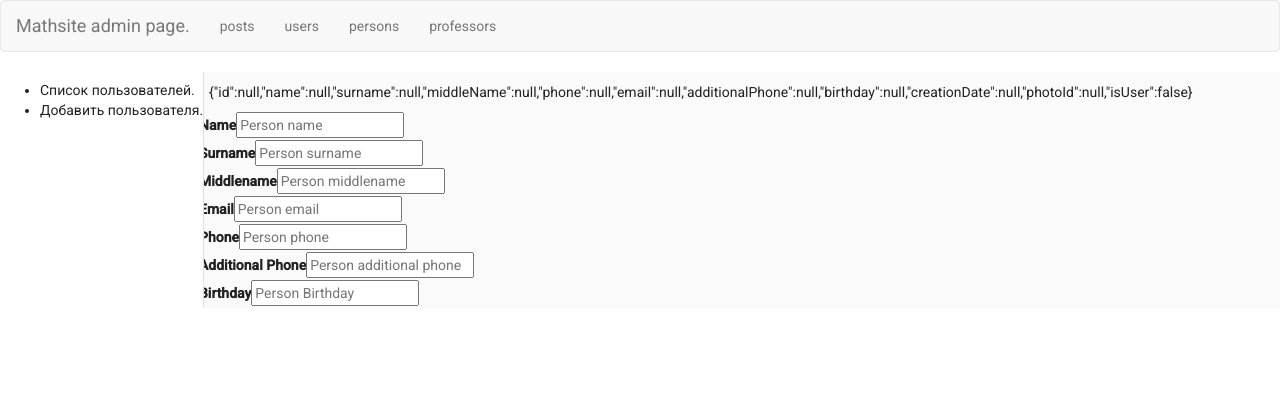
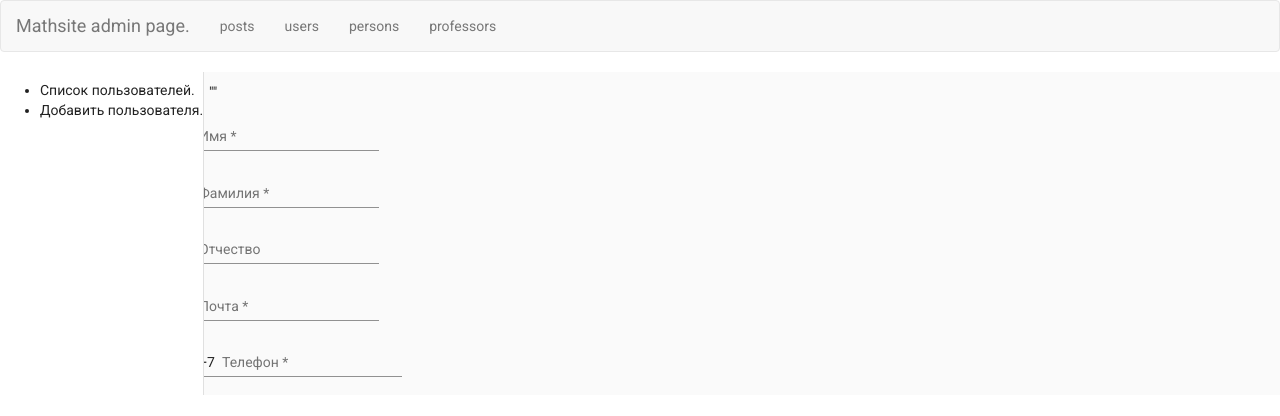
Before and after one commit to YarGU-Demidov/math-admin, an Angular app: page /persons/add in a window 1280 px wide. Shown: the top 416 px of the page. Built offline with nearby package versions, Linux system fonts and the light colour scheme.

Commit message:
Added prettier.js, updated add-persons.component.html with angular/material reactive forms

```diff
--- a/src/app/routes-components/add-persons/add-persons.component.html
+++ b/src/app/routes-components/add-persons/add-persons.component.html
@@ -2,84 +2,35 @@
 	{{ diagnostic() }}
 </div>
 <div class="person-creation-form">
-	<form #personForm="ngForm">
+	<form [formGroup]="addPersonReactiveForm">
 		<div>
-			<label for="person-name">Name</label>
-			<input
-				required
-				pInputText
-				[(ngModel)]="currentPerson.name"
-				type="text"
-				placeholder="Person name"
-				name="name"
-				id="person-name"
-				#personName="ngModel">
+			<mat-form-field>
+				<input matInput placeholder="Имя" formControlName="name" type="text" name="name" id="person-name">
+			</mat-form-field>
 		</div>
 		<div>
-			<label for="person-surname">Surname</label>
-			<input
-				required
-				pInputText
-				[(ngModel)]="currentPerson.surname"
-				type="text"
-				placeholder="Person surname"
-				name="surname"
-				id="person-surname"
-				#personSurname="ngModel">
+			<mat-form-field>
+				<input required matInput placeholder="Фамилия" formControlName="surname" type="text" name="surname" id="person-surname">
+			</mat-form-field>
 		</div>
 		<div>
-			<label for="person-middlename">Middlename</label>
-			<input
-				pInputText
-				[(ngModel)]="currentPerson.middleName"
-				type="text"
-				placeholder="Person middlename"
-				name="middlename"
-				id="person-middlename"
-				#personMiddlename="ngModel">
+			<mat-form-field>
+				<input matInput placeholder="Отчество" formControlName="middlename" type="text" name="middlename" id="person-middlename">
+			</mat-form-field>
 		</div>
 		<div>
-			<label for="person-email">Email</label>
-			<input
-				pInputText
-				type="email"
-				placeholder="Person email"
-				name="email"
-				id="person-email"
-				[(ngModel)]="currentPerson.email"
-				#personEmail="ngModel">
+				<mat-form-field>
+					<input matInput placeholder="Почта" formControlName="email" type="email" name="email" id="person-email">
+					<mat-error *ngIf="addPersonReactiveForm.controls['email'].invalid">
+						Please enter a valid email address
+					</mat-error>
+				</mat-form-field>
 		</div>
 		<div>
-			<label for="person-phone">Phone</label>
-			<input
-				required
-				[(ngModel)]="currentPerson.phone"
-				placeholder="Person phone"
-				mask="+7 (999) 999-99-99"
-				name="phone"
-				id="person-phone"
-				#personPhone="ngModel">
-		</div>
-		<div>
-			<label for="person-add-phone">Additional Phone</label>
-			<input
-				[(ngModel)]="currentPerson.additionalPhone"
-				placeholder="Person additional phone"
-				mask="+7 (999) 999-99-99"
-				name="add-phone"
-				id="person-add-phone"
-				#personAdditionalPhone="ngModel">
-		</div>
-		<div>
-			<label for="person-add-birthday">Birthday</label>
-			<input
-				required
-				[(ngModel)]="currentPerson.birthday"
-				placeholder="Person Birthday"
-				name="person-add-birthday"
-				id="person-add-birthday"
-				dateFormat="dd.mm.yy"
-				#personBirthday="ngModel">
+			<mat-form-field>
+				<span matPrefix>+7 &nbsp;</span>
+				<input matInput placeholder="Телефон" formControlName="phone" name="tel" id="person-phone" mask="+7 (999) 999-99-99">
+			</mat-form-field>
 		</div>
 	</form>
 </div>
--- a/src/app/routes-components/add-persons/add-persons.component.ts
+++ b/src/app/routes-components/add-persons/add-persons.component.ts
@@ -1,28 +1,59 @@
-import { Component, OnInit, Output } from '@angular/core';
-import { Person } from '../../enteties/person';
+import { Component, OnInit, Output } from "@angular/core";
+import { Person } from "../../enteties/person";
+import {
+  FormControl,
+  FormBuilder,
+  Validators,
+  FormGroup
+} from "@angular/forms";
+import { JsonPipe } from "@angular/common";
 
 @Component({
-  selector: 'app-add-persons',
-  templateUrl: './add-persons.component.html',
-  styleUrls: ['./add-persons.component.css']
+  selector: "app-add-persons",
+  templateUrl: "./add-persons.component.html",
+  styleUrls: ["./add-persons.component.css"]
 })
 export class AddPersonsComponent implements OnInit {
-
   @Output()
   public currentPerson: Person;
 
-	public calendarLanguage: any;
-	public yearRange: string;
+  addPersonReactiveForm: FormGroup;
 
-	public constructor() {
-		this.currentPerson    = new Person();
+  public constructor(private fb: FormBuilder) {
+    this.currentPerson = new Person();
   }
 
   public ngOnInit(): void {
+    this.initForm();
+  }
+  initForm() {
+    this.addPersonReactiveForm = this.fb.group({
+      name: ["", [Validators.required, Validators.pattern(/[А-я]/)]],
+      surname: ["", [Validators.required, Validators.pattern(/[А-я]/)]],
+      middlename: ["", [Validators.pattern(/[А-я]/)]],
+      email: ["", [Validators.required, Validators.email]],
+      phone: ["", [Validators.required]]
+    });
   }
 
   public diagnostic() {
-		return JSON.stringify(this.currentPerson);
+    return JSON.stringify(this.addPersonReactiveForm.controls["name"].value);
+  }
+  onSubmit() {
+    const controls = this.addPersonReactiveForm.controls;
+
+    /** Проверяем форму на валидность */
+    if (this.addPersonReactiveForm.invalid) {
+      /** Если форма не валидна, то помечаем все контролы как touched*/
+      Object.keys(controls).forEach(controlName =>
+        controls[controlName].markAsTouched()
+      );
+
+      /** Прерываем выполнение метода*/
+      return;
     }
 
+    /** TODO: Обработка данных формы */
+    console.log(this.addPersonReactiveForm.value);
   }
+}
```
Also changed, not shown: package.json (+14 -0 lines), src/app/app.module.ts (+19 -16 lines), 1 other file (tests, documents, lock files or other folders). Lines whose indentation alone changed are shown as unchanged.
